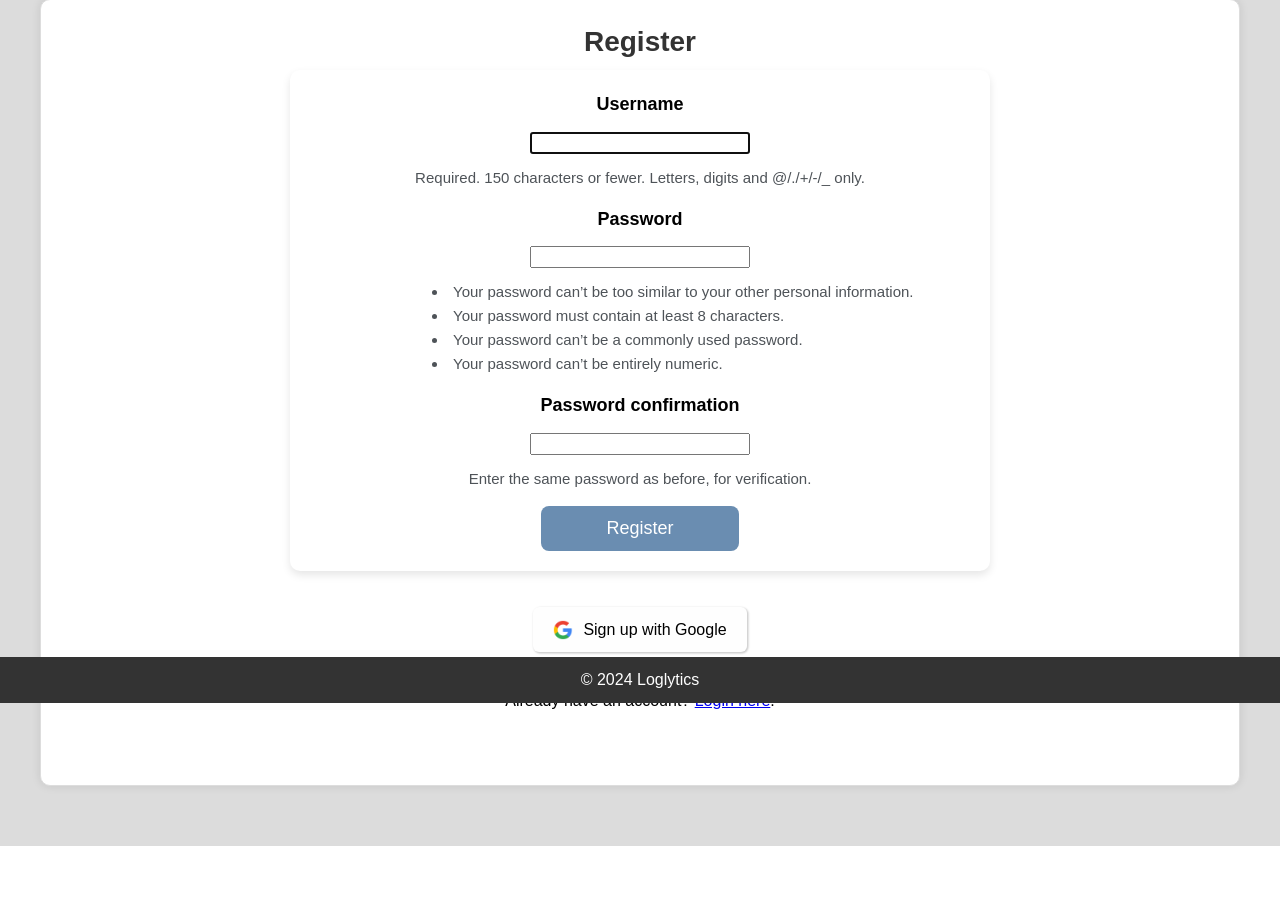
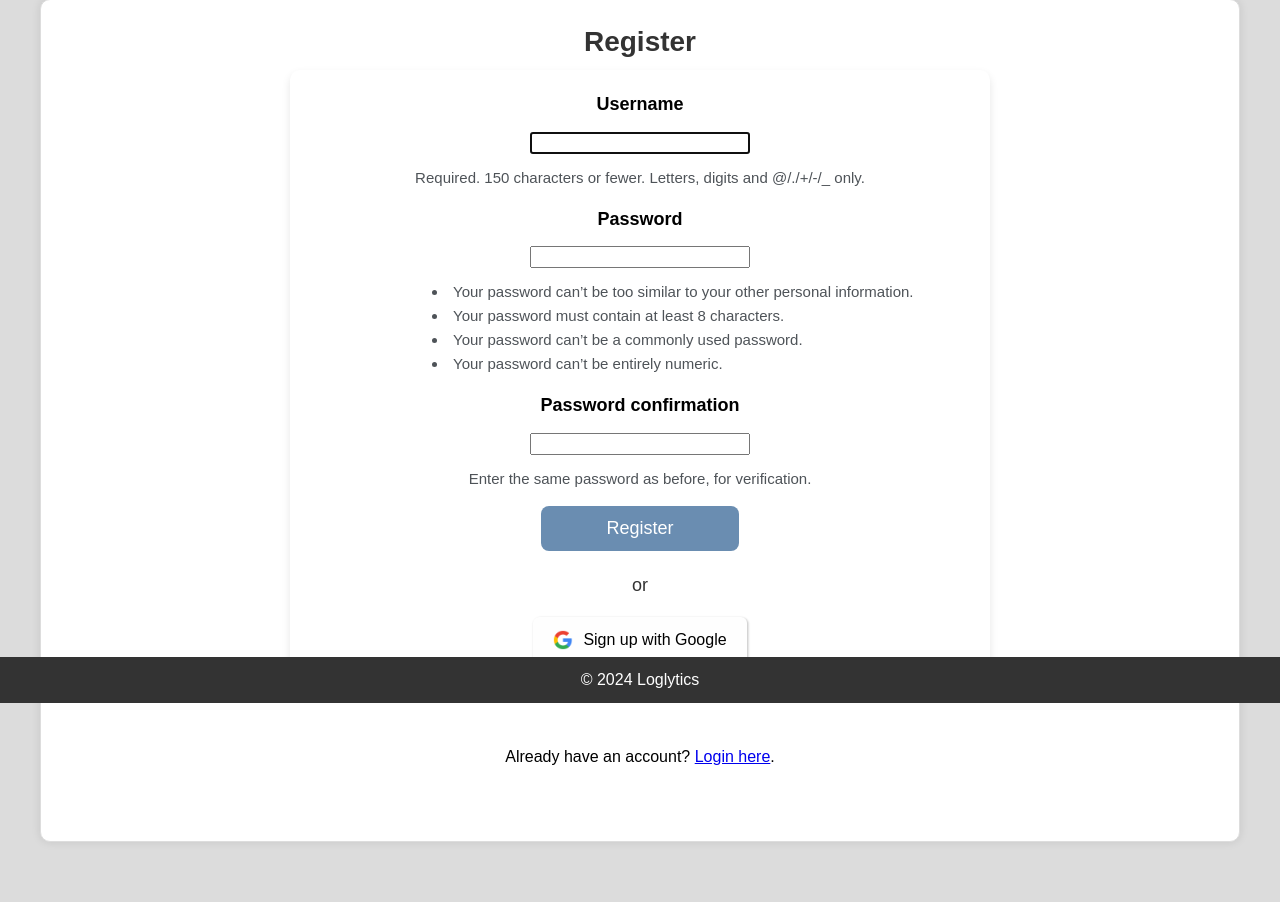
Before and after one commit to LuDanielPoyu/Cowrie-Log-Helper, a Django app: page /users/register/ in a window 1280 px wide. Shown: the part 97-999 px from the top of the page. Before the commit the page ends 943 px from the top, so only its background shows below. Run offline with Django 5.2, Linux system fonts and the light colour scheme; data comes from the database, SQL or seed files in the repository; some libraries are stand-ins or nearby versions.

Commit message:
adjust layout

```diff
--- a/cowrie_project/static/css/style.css
+++ b/cowrie_project/static/css/style.css
@@ -339,7 +339,7 @@ h3 {
     background-color: #fefefe;
     border-radius: 6px;
     box-shadow: 1px 1px 2px 0.5px rgba(0, 0, 0, 0.2);
-    margin: 10px 0;
+    margin: -15px auto 10px;
 }
 
 .google-login-btn a {
@@ -355,3 +355,27 @@ h3 {
     margin-right: 10px;
     vertical-align: middle;
 }
+
+.google-login-btn-register {
+    display: inline-flex;
+    align-items: center;
+    padding: 10px 20px;
+    background-color: #fefefe;
+    border-radius: 6px;
+    box-shadow: 1px 1px 2px 0.5px rgba(0, 0, 0, 0.2);
+    margin: 10px auto;
+}
+
+.google-login-btn-register a {
+    display: flex;
+    align-items: center;
+    text-decoration: none;
+    color: #000;
+}
+
+.google-login-btn-register img {
+    height: 20px;
+    width: 20px;
+    margin-right: 10px;
+    vertical-align: middle;
+}
--- a/cowrie_project/templates/layout.html
+++ b/cowrie_project/templates/layout.html
@@ -359,6 +359,12 @@
             margin: 0 auto; /* 水平置中 */
         }
 
+        .form-with-validation span {
+            font-size: 18px;
+            color: #333;
+            margin: 20px 0px 7px;
+        }
+
         .form-login {
             text-align: center;
             max-width: 600px;
@@ -376,13 +382,19 @@
 
         .form-login button {
             display: block;
-            margin: 0 auto;
+            margin: 10px auto 0px;
         }
 
         .form-login input {
             width: 200px;
             height: 24px;
             margin-left: 3px;
+        }
+
+        .form-login span {
+            font-size: 18px;
+            color: #333;
+            margin-top: -5px;
         }
 
     </style>
--- a/cowrie_project/templates/layout2.html
+++ b/cowrie_project/templates/layout2.html
@@ -260,4 +260,3 @@
     </footer>
 </body>
 </html>
-<script>
--- a/cowrie_project/users/templates/users/register.html
+++ b/cowrie_project/users/templates/users/register.html
@@ -30,14 +30,14 @@
         </div>
     {% endfor %}
     <button type="submit">Register</button>
+    <span>or</span>
+    <div class="google-login-btn-register">
+        <a href="{% provider_login_url 'google' %}">
+            <img src="{% static 'images/google.png' %}" alt="Google">
+            Sign up with Google
+        </a>
+    </div>
 </form>
-<br>
-<div class="google-login-btn">
-    <a href="{% provider_login_url 'google' %}">
-        <img src="{% static 'images/google.png' %}" alt="Google">
-        Sign up with Google
-    </a>
-</div>
 <br><br>
 <p>Already have an account? <a href="{% url 'users:login' %}">Login here</a>.</p>
 <br><br>
```
Also changed, not shown: cowrie_project/users/templates/users/login.html (+7 -8 lines).
